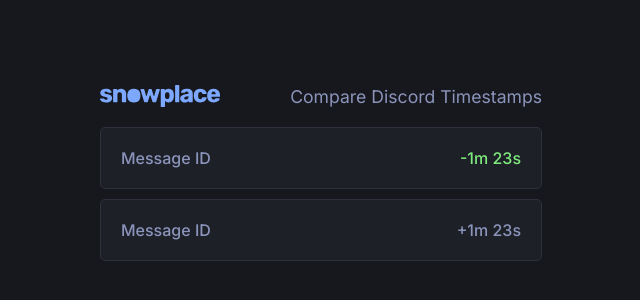
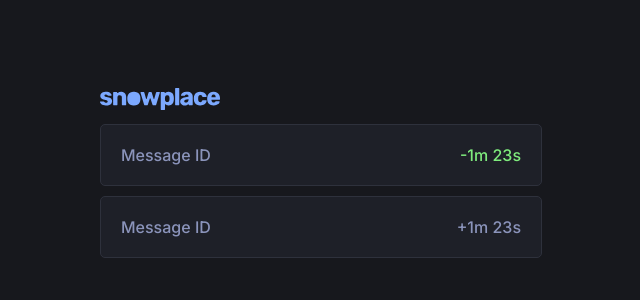
Before and after one commit to smuke/snow.place, a React (Vite) app: page / in a window 1280 px wide. Shown: the part 222-522 px from the top of the page, without its empty margins (319-959 px from the left). Built offline with nearby package versions, Linux system fonts and the light colour scheme.

Commit message:
Revert "Add heading"
This reverts commit f1bb69fe5c5c3d8969aa45fd53fc05f2449d66b4.

```diff
--- a/src/App.tsx
+++ b/src/App.tsx
@@ -4,17 +4,7 @@ import SnowflakeContainer from "./components/SnowflakesContainer";
 import Logo from "./components/Logo";
 
 const Header = styled.header`
-    display: flex;
-    justify-content: space-between;
-    align-items: center;
-    margin-bottom: 20px;
-`;
-
-const Heading = styled.h1`
-    color: #8b94bb;
-    margin: 0;
-    padding: 0;
-    font: 400 1.1rem "Inter", sans-serif;
+    margin-bottom: 10px;
 `;
 
 function App() {
@@ -22,7 +12,6 @@ function App() {
         <>
             <Header>
                 <Logo />
-                <Heading>Compare Discord Timestamps</Heading>
             </Header>
             <SnowflakeContainer />
         </>
```
